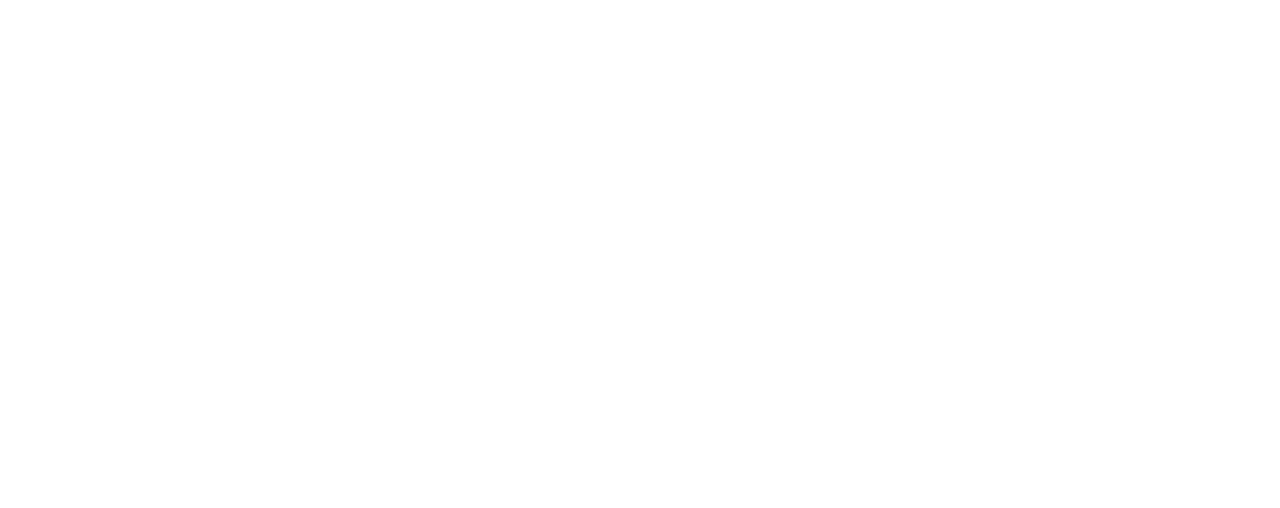
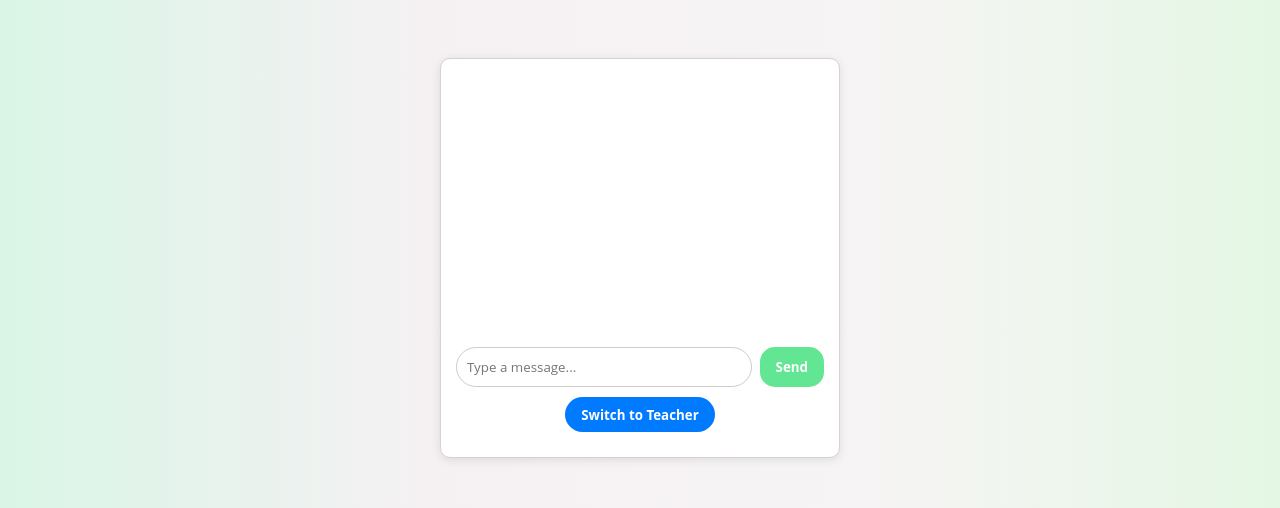
Before and after one commit to archana-singh-1/java-lab, a React (Vite) app: page / in a window 1280 px wide. Shown: the part 1704-2212 px from the top of the page. Before the commit the page ends 1702 px from the top, so only its background shows below. Built offline with nearby package versions, Linux system fonts and the light colour scheme.

Commit message:
added chart component

```diff
--- a/src/App.jsx
+++ b/src/App.jsx
@@ -4,6 +4,7 @@
 import DetailsCourse from "./Details/DetailsCourse";
 import Dashboard from "./Component/Dashboard";
 import Row from "./Component/Row";
+import Chat from "./Component/Chat";
 import "./App.css";
 
 const rowData = [
@@ -17,8 +18,6 @@
   [{ logo: "https://cdn-icons-png.flaticon.com/512/919/919851.png", authorImg: "https://www.w3schools.com/w3images/avatar1.png" , progress: "70% Complete", course: "Software Development", authorName:"William joe" }]
 
 ]
-
-
 function App() {
   return (
     <div className="app-container">
@@ -33,12 +32,11 @@
       ))}
 
     </div>
-
     <DetailsCourse/>
+    <Chat/>
         </div>
       </div>
     </div>
   );
 }
-
 export default App;
--- /dev/null
+++ b/src/Component/Chat.css
@@ -0,0 +1,150 @@
+.chat-container {
+    max-width: 400px;
+    height: 400px;
+    margin: 60px auto;
+    padding: 15px;
+    border-radius: 10px;
+    background-color: white;
+    border: 1px solid lightgray;
+    box-shadow: 0 2px 10px rgba(0, 0, 0, 0.1);
+    font-family: Arial, sans-serif;
+    display: flex;
+    flex-direction: column;
+  }
+  .chat-messages {
+    flex-grow: 1;
+    height: 100%;
+    max-height: 380px;
+    overflow-y: auto;
+    padding: 10px;
+    display: flex;
+    flex-direction: column;
+  }
+  .chat-messages::-webkit-scrollbar {
+    width: 5px;
+  }
+
+  .chat-messages::-webkit-scrollbar-thumb {
+    background-color: #ccc;
+    border-radius: 10px;
+  }
+
+  .chat-messages::-webkit-scrollbar-track {
+    background-color: #f8f8fd;
+  }
+  .chat-heading {
+    text-align: center;
+    font-size: 20px;
+    font-weight: bold;
+    color: #075e54;
+  }
+  .student-message {
+    align-self: flex-end;
+    background-color: rgb(208, 243, 226);
+    border: 2px solid rgb(178, 249, 218);
+    color: black;
+    border-radius: 10px 10px 0 10px;
+    padding: 8px 12px;
+    margin: 5px;
+    word-wrap: break-word;
+    font-size: 14px;
+  }
+
+  .teacher-message {
+    align-self: flex-start;
+    background-color: whitesmoke;
+    border: 2px solid rgb(249, 242, 242);
+    color: black;
+    border-radius: 10px 10px 10px 0;
+    padding: 8px 12px;
+    margin: 5px;
+    margin-right: 60px;
+    word-wrap: break-word;
+    font-size: 14px;
+  }
+.chat-input-container {
+    display: flex;
+    align-items: center;
+    width: 100%;
+    padding-top: 10px;
+  }
+  .chat-input {
+    flex: 1;
+    padding: 10px;
+    height: 40px;
+    border: 1px solid #ccc;
+    border-radius: 20px;
+    outline: none;
+    margin-right: 8px;
+  }
+  .send-button {
+    background-color: #63e693;
+    color: white;
+    height: 40px;
+    padding: 0 16px;
+    border: none;
+    cursor: pointer;
+    border-radius:15px;
+    font-weight: bold;
+    display: flex;
+    align-items: center;
+    justify-content: center;
+    white-space: nowrap;
+  }
+
+  .send-button:hover {
+    background-color: #1db954;
+  }
+  .toggle-button {
+    background-color: #007bff;
+    color: white;
+    width: 150px;
+    margin-left: 5px;
+    height: 50px;
+    padding: 0 16px;
+    border: none;
+    cursor: pointer;
+    border-radius:20px;
+    font-weight: bold;
+    margin:10px auto;
+  }
+  .toggle-button:hover {
+    background-color: #0056b3;
+  }
+
+  /* .chat-input {
+    width: 75%;
+    padding: 8px;
+    border: 1px solid #ccc;
+    border-radius: 20px;
+    outline: none;
+    margin-right: 5px;
+  }
+
+  .send-button,
+  .toggle-button {
+    padding: 8px 12px;
+    border: none;
+    cursor: pointer;
+    border-radius: 20px;
+    margin-top: 10px;
+    font-weight: bold;
+  }
+  .send-button {
+    background-color: #25d366;
+    width: 100px;
+    color: white;
+  }
+  .send-button:hover {
+    background-color: #1db954;
+  }
+  .toggle-button {
+    background-color: #007bff;
+    color: white;
+    width: 150px;
+    margin-left: 5px;
+  }
+  .toggle-button:hover {
+    background-color: #0056b3;
+  }
+   */
--- /dev/null
+++ b/src/Component/Chat.jsx
@@ -0,0 +1,49 @@
+import { useState } from "react";
+import "./Chat.css";
+
+function ChatApp() {
+  const [input, setInput] = useState("");
+  const [messages, setMessages] = useState([]);
+  const [user, setUser] = useState("Student");
+  const sendMessage = () => {
+    if (input.trim() !== "") {
+      setMessages([...messages, { text: input, sender: user }]);
+      setInput("");
+    }
+  };
+  const toggleUser = () => {
+    setUser((prevUser) => (prevUser === "Student" ? "Teacher" : "Student"));
+  };
+
+  return (
+    <div className="chat-container">
+      <div className="chat-messages">
+        {messages.map((msg, index) => (
+          <div key={index} className={msg.sender === "Student" ? "student-message" : "teacher-message"}>
+            {msg.text}
+          </div>
+        ))}
+      </div>
+
+      <div className="chat-input-container">
+        <input
+          type="text"
+          value={input}
+          onChange={(e) => setInput(e.target.value)}
+          placeholder="Type a message..."
+          className="chat-input"
+          onKeyDown={(e) => e.key === "Enter" && sendMessage()}
+        />
+        <button className="send-button" onClick={sendMessage}>
+          Send
+        </button>
+      </div>
+
+      <button onClick={toggleUser} className="toggle-button">
+        Switch to {user === "Student" ? "Teacher" : "Student"}
+      </button>
+    </div>
+  );
+}
+
+export default ChatApp;
--- a/src/Component/Row.css
+++ b/src/Component/Row.css
@@ -1,16 +1,3 @@
-
-:root{
-    color: #D1F8EF;
-    color:#FFEDFA;
-    color: #E1EACD;
-}
-
-body{
-    margin: 0;
-    padding: 0;
-    box-sizing: border-box;
-}
-
 .row-container{
     height: 190px;
     width: 75%;
--- a/src/Component/Sidebar.css
+++ b/src/Component/Sidebar.css
@@ -1,15 +1,3 @@
-*{
-    margin: 0;
-    padding: 0;
-    box-sizing: border-box;
-    outline:none;
-    font-family: 'Open Sans', sans-serif;
-}
-body{
-    width: 100%;
-    height: auto;
-    display: flex;
-}
 .sidebar{
     height: 100vh;
     width: 200px;
```
